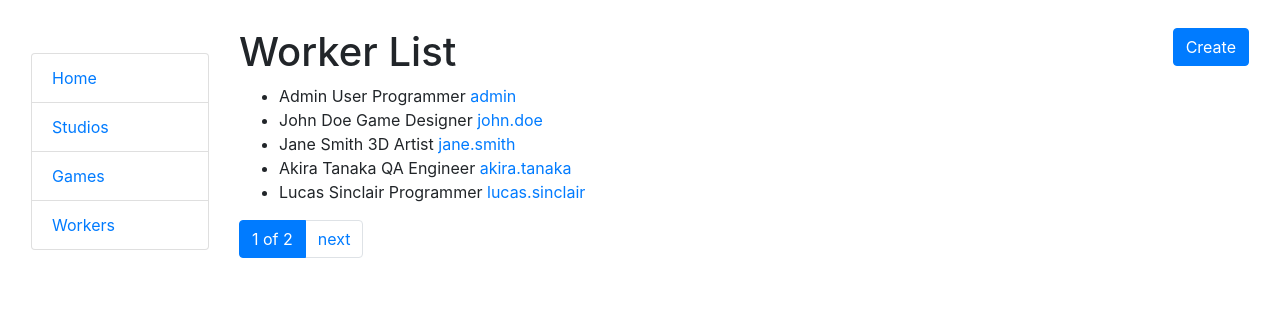
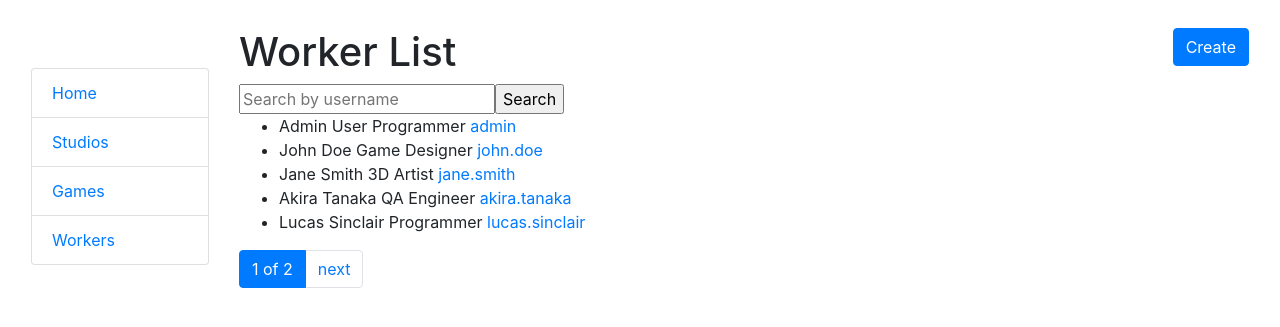
Before and after one commit to Sir-Churchill/game-studio, a Django app: page /workers/ in a window 1280 px wide. Shown: the top 327 px of the page. Run offline with Django 5.2, Linux system fonts and the light colour scheme; a user stored in the database is signed in; data comes from the database, SQL or seed files in the repository.

Commit message:
feat(ui): add search functionality to worker list template

```diff
--- a/templates/core/worker_list.html
+++ b/templates/core/worker_list.html
@@ -7,6 +7,10 @@
         Create
     </a>
     </h1>
+    <form method="get" action="" class="form-inline">
+        {{ search_form }}
+        <input type="submit" value="Search">
+    </form>
 
     {% if worker_list %}
         <ul>
```
